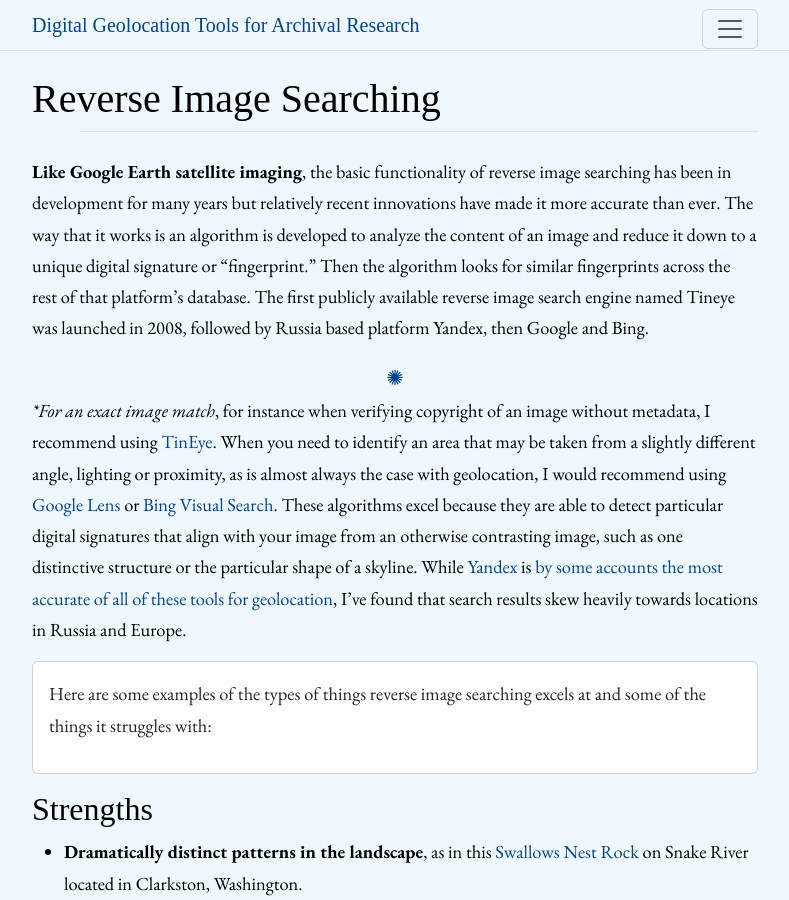
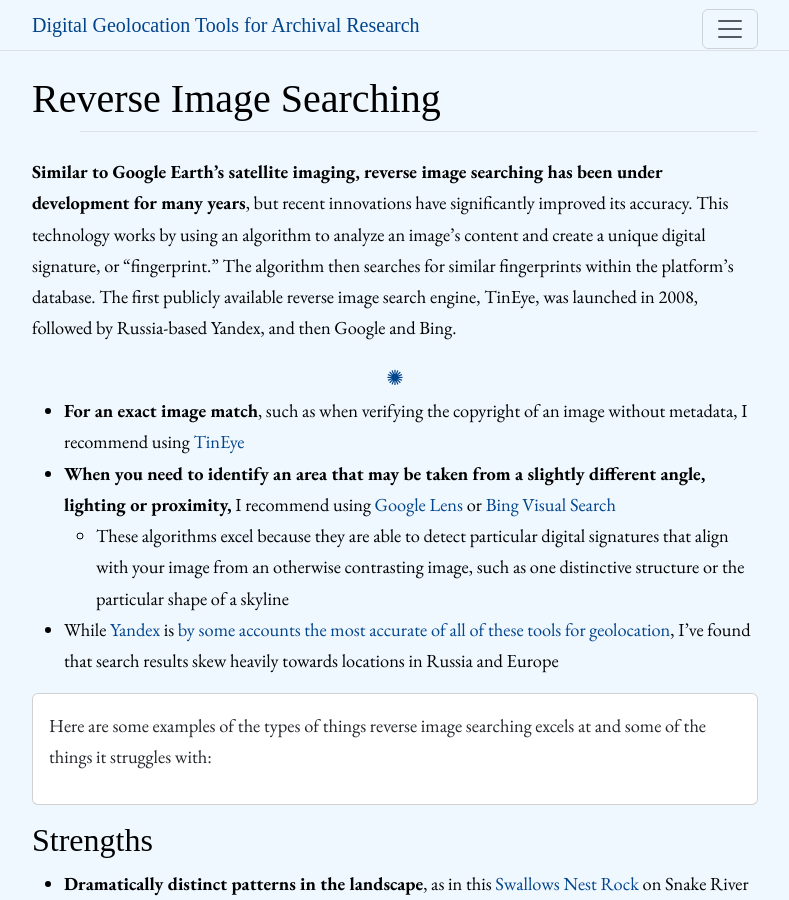
Before and after one commit to aweymo-ui/geolocation, a Jekyll site: the page built from content/3_reverse.md, in a window 1280 px wide and 900 px high. Shown: the whole window, without its empty margins (245-1034 px from the left). Built offline with Jekyll 4.4.1, drawn with Linux system fonts in a browser that asks for light colours; some web fonts are replaced; some of the changed text lies outside the part shown.

```diff
--- a/content/3_reverse.md
+++ b/content/3_reverse.md
@@ -4,13 +4,16 @@ nav: Reverse Image Searching
 gallery: true
 ---
 
-**Like Google Earth satellite imaging**, the basic functionality of reverse image searching has been in development for many years but relatively recent innovations have made it more accurate than ever. The way that it works is an algorithm is developed to analyze the content of an image and reduce it down to a unique digital signature or “fingerprint.” Then the algorithm looks for similar fingerprints across the rest of that platform’s database. The first publicly available reverse image search engine named Tineye was launched in 2008, followed by Russia based platform Yandex, then Google and Bing.
+**Similar to Google Earth's satellite imaging, reverse image searching has been under development for many years**, but recent innovations have significantly improved its accuracy. This technology works by using an algorithm to analyze an image's content and create a unique digital signature, or "fingerprint." The algorithm then searches for similar fingerprints within the platform's database. The first publicly available reverse image search engine, TinEye, was launched in 2008, followed by Russia-based Yandex, and then Google and Bing.
 
 <div class="symbol-container">
     <p class="symbol">&#10042;</p>
 </div>
 
-**For an exact image match*, for instance when verifying copyright of an image without metadata, I recommend using [TinEye](https://tineye.com/). When you need to identify an area that may be taken from a slightly different angle, lighting or proximity, as is almost always the case with geolocation, I would recommend using [Google Lens](https://lens.google/) or [Bing Visual Search](https://www4.bing.com/visualsearch). These algorithms excel because they are able to detect particular digital signatures that align with your image from an otherwise contrasting image, such as one distinctive structure or the  particular shape of a skyline. While [Yandex](https://yandex.com/images/) is [by some accounts the most accurate of all of these tools for geolocation](https://www.bellingcat.com/resources/2022/08/09/using-new-tech-to-investigate-old-photographs/), I’ve found that search results skew heavily towards locations in Russia and Europe.
+- **For an exact image match**, such as when verifying the copyright of an image without metadata, I recommend using [TinEye](https://tineye.com/)
+- **When you need to identify an area that may be taken from a slightly different angle, lighting or proximity,** I recommend using [Google Lens](https://lens.google/) or [Bing Visual Search](https://www4.bing.com/visualsearch)
+    - These algorithms excel because they are able to detect particular digital signatures that align with your image from an otherwise contrasting image, such as one distinctive structure or the  particular shape of a skyline
+- While [Yandex](https://yandex.com/images/) is [by some accounts the most accurate of all of these tools for geolocation](https://www.bellingcat.com/resources/2022/08/09/using-new-tech-to-investigate-old-photographs/), I’ve found that search results skew heavily towards locations in Russia and Europe
 
 {% include card.html text="Here are some examples of the types of things reverse image searching excels at and some of the things it struggles with:" %}
 
@@ -44,16 +47,16 @@ There were hundreds of unrelated National Geographic results that were generated
 
 {% include gallery-figure.html img="geo_27.jpg" width="75%" alt="A craftsman style house on a street corner with a woman sitting on the steps" caption="Photograph PG070-16-03 from Unidentified Family Album, 1920-1939, Courtesy U of I Special Collections." %}
 
-These types of houses were literally sold in catalogs, making these digital fingerprints too pervasive to identify with reverse image searching.
+These types of houses were literally sold in catalogs, making these digital fingerprints too universal to identify with reverse image searching.
 
 * Sparsely populated areas
 
 {% include gallery-figure.html img="geo_28.jpg" width="75%" alt="An agricultural landscape with two houses and orchard trees present" caption="Photograph PG070-23-01 from Unidentified Family Album, 1920-1939, Courtesy U of I Special Collections." %}
 
-The lack of distinctive digital signatures, and the higher likelihood that the area has never been photographed and would not be within the reverse image searching platform’s database makes the success rate on these types of images much lower.
+The lack of distinctive digital signatures, and the higher likelihood that the area has possibly never been photographed before and the success rate of reverse image searching much lower.
 
 * Pervasive industrial structures
 
 {% include gallery-figure.html img="geo_29.jpg" width="75%" alt="A long agricultural packaging structure with a grain elevator in the background" caption="Photograph PG070-23-01 from Unidentified Family Album, 1920-1939, Courtesy U of I Special Collections." %}
 
-Similar to residential architecture, these reverse imaging tools also have difficulty commonplace industrial structures, which often lack unique fingerprints in contrast and are so large they often obscure helpful context in the skyline.
+Like residential architecture, reverse image search tools struggle with common industrial structures, which often lack distinctive digital fingerprints and are often so large that they can obscure valuable context in the skyline.
```
Also changed, not shown: content/1_intro.md (+6 -6 lines), content/2_text.md (+7 -6 lines), content/4_landmark.md (+8 -6 lines), content/5_aerial.md (+1 -1 lines), index.md (+2 -0 lines).
